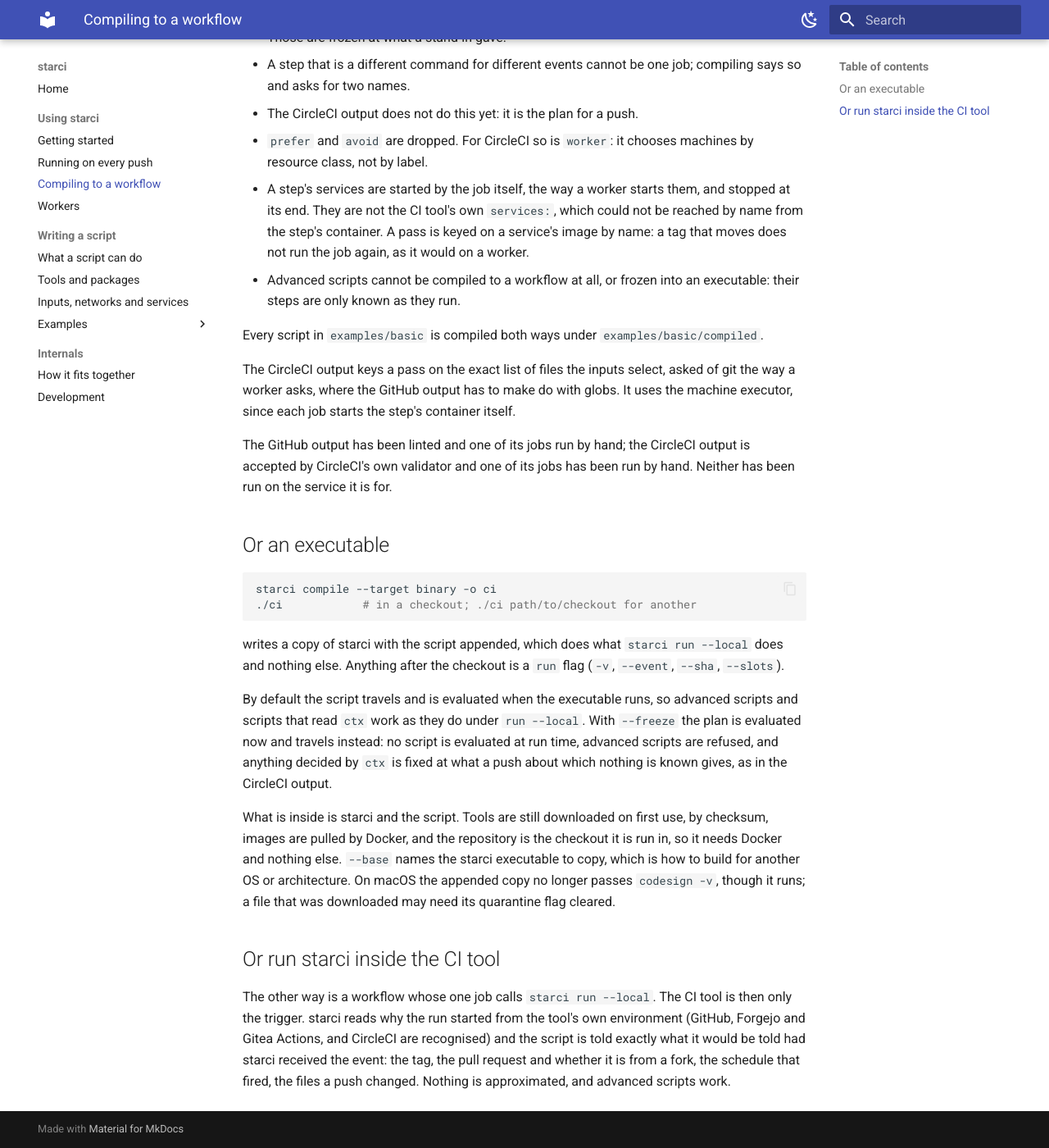
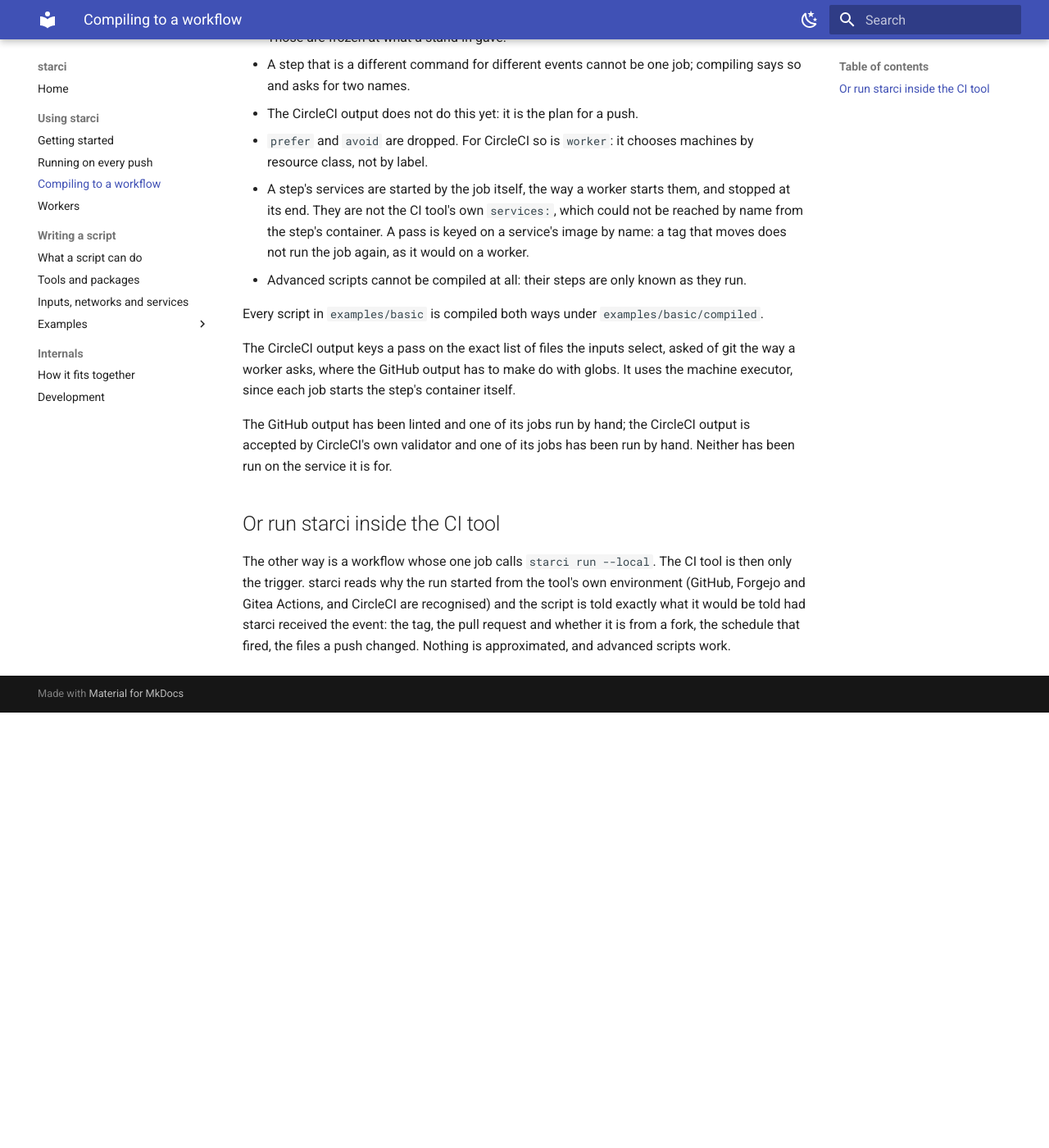
Before and after one commit to phin-tech/starci, an MkDocs documentation site: the page built from docs/compiling.md, in a window 1280 px wide and 1400 px high, scrolled down 1188 px. Shown: the whole window at 82% size. Built offline with MkDocs 1.6.1 and Material for MkDocs 9.7.7, drawn with Linux system fonts in a browser that asks for light colours; after the commit the page ends 2057 px from its top, so only the background shows below that.

Commit message:
Take docs/compiling.md back to before the binary target
The previous commit included someone's uncommitted description of
compile --target binary, whose code is not in the repository yet. It goes
back in with the code.

Co-Authored-By: Claude Sonnet 5.5 <noreply@anthropic.com>

````diff
--- a/docs/compiling.md
+++ b/docs/compiling.md
@@ -61,7 +61,7 @@ workflow says which apply:
   which could not be reached by name from the step's container. A pass is
   keyed on a service's image by name: a tag that moves does not run the job
   again, as it would on a worker.
-- Advanced scripts cannot be compiled to a workflow at all, or frozen into an executable: their steps are only known as
+- Advanced scripts cannot be compiled at all: their steps are only known as
   they run.
 
 Every script in `examples/basic` is compiled both ways under
@@ -76,31 +76,6 @@ The GitHub output has been linted and one of its jobs run by hand; the
 CircleCI output is accepted by CircleCI's own validator and one of its jobs
 has been run by hand. Neither has been run on the service it is for.
 
-## Or an executable
-
-```sh
-starci compile --target binary -o ci
-./ci            # in a checkout; ./ci path/to/checkout for another
-```
-
-writes a copy of starci with the script appended, which does what
-`starci run --local` does and nothing else. Anything after the checkout is a
-`run` flag (`-v`, `--event`, `--sha`, `--slots`).
-
-By default the script travels and is evaluated when the executable runs, so
-advanced scripts and scripts that read `ctx` work as they do under
-`run --local`. With `--freeze` the plan is evaluated now and travels instead:
-no script is evaluated at run time, advanced scripts are refused, and anything
-decided by `ctx` is fixed at what a push about which nothing is known gives,
-as in the CircleCI output.
-
-What is inside is starci and the script. Tools are still downloaded on first
-use, by checksum, images are pulled by Docker, and the repository is the
-checkout it is run in, so it needs Docker and nothing else. `--base` names the
-starci executable to copy, which is how to build for another OS or
-architecture. On macOS the appended copy no longer passes `codesign -v`, though
-it runs; a file that was downloaded may need its quarantine flag cleared.
-
 ## Or run starci inside the CI tool
 
 The other way is a workflow whose one job calls `starci run --local`. The CI
````
